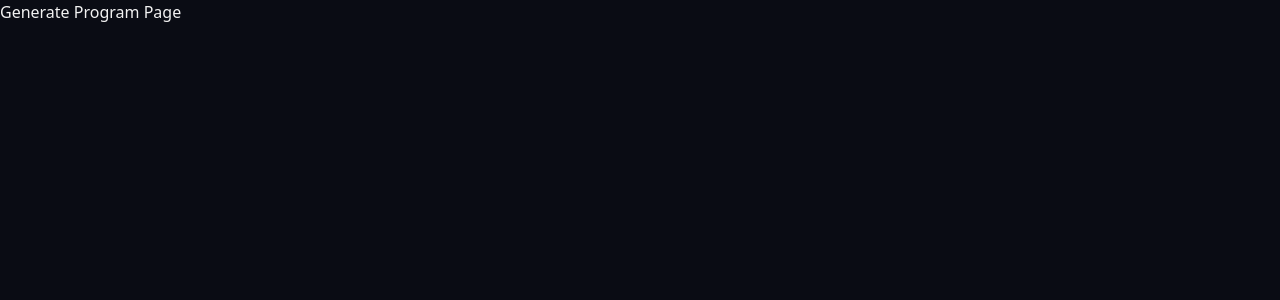
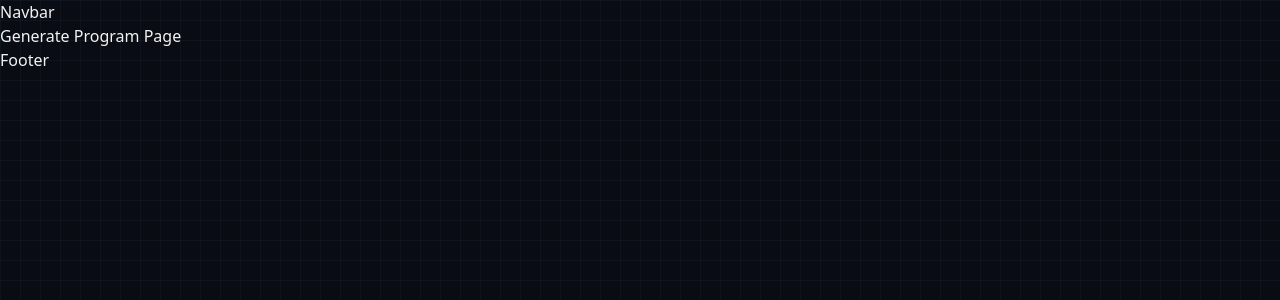
Before and after one commit to syscilythedeveloper/aiTrainer, a Next.js app: page /generate-program in a window 1280 px wide. Shown: the top 300 px of the page. Built offline with nearby package versions, Linux system fonts and the light colour scheme; no server answers.

Commit message:
Navbar and Footer

```diff
--- a/package.json
+++ b/package.json
@@ -27,9 +27,11 @@
     "@types/node": "^20",
     "@types/react": "^19",
     "@types/react-dom": "^19",
+    "autoprefixer": "^10.4.21",
     "eslint": "^9",
     "eslint-config-next": "15.3.2",
-    "tailwindcss": "^4",
+    "postcss": "^8.5.3",
+    "tailwindcss": "^4.1.7",
     "tw-animate-css": "^1.3.0",
     "typescript": "^5"
   }
--- a/src/app/layout.tsx
+++ b/src/app/layout.tsx
@@ -1,6 +1,8 @@
 import type { Metadata } from "next";
 import { Geist, Geist_Mono } from "next/font/google";
 import "./globals.css";
+import Footer from "@/components/Footer";
+import Navbar from "@/components/Navbar";
 
 import ConvexClerkProvider from "../providers/ConvexClerkProvider";
 
@@ -15,8 +17,8 @@
 });
 
 export const metadata: Metadata = {
-  title: "Clerk Next.js Quickstart",
-  description: "Generated by create next app",
+  title: "AI_Trainer",
+  description: "Modern AI Trainer",
 };
 
 export default function RootLayout({
@@ -30,7 +32,13 @@
         <body
           className={`${geistSans.variable} ${geistMono.variable} antialiased`}
         >
+          <Navbar />
+          <div className="fixed inset-0 -z-1">
+            <div className="absolute inset-0 bg-gradient-to-b from-background via-background to-background"></div>
+            <div className="absolute inset-0 bg-[linear-gradient(var(--cyber-grid-color)_1px,transparent_1px),linear-gradient(90deg,var(--cyber-grid-color)_1px,transparent_1px)] bg-[size:20px_20px]"></div>
+          </div>
           {children}
+          <Footer />
         </body>
       </html>
     </ConvexClerkProvider>
--- /dev/null
+++ b/src/components/Footer.tsx
@@ -0,0 +1,7 @@
+import React from "react";
+
+const Footer = () => {
+  return <div>Footer</div>;
+};
+
+export default Footer;
--- /dev/null
+++ b/src/components/Navbar.tsx
@@ -0,0 +1,7 @@
+import React from "react";
+
+const Navbar = () => {
+  return <div>Navbar</div>;
+};
+
+export default Navbar;
```
Also changed, not shown: 1 other file (tests, documents, lock files or other folders).
